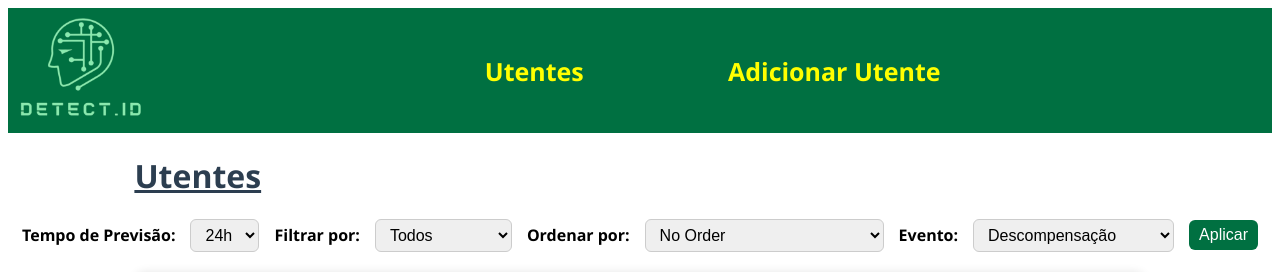
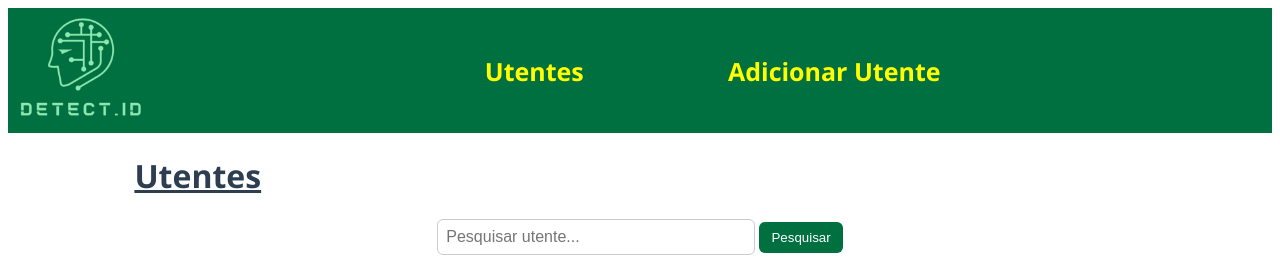
Before and after one commit to GoncaloCSilva/Detect-id, a Django app: page /utentes/listarUtentes in a window 1280 px wide. Shown: the top 272 px of the page. Run offline with Django 5.2, Linux system fonts and the light colour scheme; data that the repository does not hold is empty.

Commit message:
Pesquisa de Utentes

```diff
--- a/my_detectID/utentes/templates/details.html
+++ b/my_detectID/utentes/templates/details.html
@@ -137,7 +137,6 @@
     <p><span class="text-bold">Género:</span>
       {% if mymember.gender_concept_id == 1 %} Masculino {% else %} Feminino {% endif %}
     </p>
-    <p><span class="text-bold">Risco:</span> <i>TODO</i></p>
     <p><span class="text-bold">Data de Internamento:</span> {{ mycondition.condition_start_date }}</p>
     <p><span class="text-bold">Hora de Internamento:</span> {{ servico.0.visit_start_datetime.time|time:"H\hi" }}    </p>
     <p><span class="text-bold">Queixas de Entrada:</span>
--- a/my_detectID/utentes/templates/utentes.html
+++ b/my_detectID/utentes/templates/utentes.html
@@ -101,6 +101,14 @@
 </style>
 
 <h1 class="page-title">Utentes</h1>
+
+<form method="GET" action="{% url 'listarUtentes' %}" style="text-align: center; margin: 20px auto;">
+  <input type="text" name="search" placeholder="Pesquisar utente..." value="{{ request.GET.search }}" style="padding: 8px; width: 300px; border-radius: 6px; border: 1px solid #ccc; font-size: 1em;">
+  <input type="hidden" name="service" value="{{ service_filter }}">
+  <input type="hidden" name="event" value="{{ event_filter }}">
+  <input type="hidden" name="temp_prev" value="{{ temp_prev }}">
+  <button type="submit" style="padding: 8px 12px; background-color: #007041; color: white; border: none; border-radius: 6px; cursor: pointer;">Pesquisar</button>
+</form>
 
 
 <form method="GET" action="{% url 'listarUtentes' %}" class="filter-form">
--- a/my_detectID/utentes/views.py
+++ b/my_detectID/utentes/views.py
@@ -2,7 +2,6 @@ from django.shortcuts import render,redirect,get_object_or_404
 from django.http import HttpResponse
 from django.views.decorators.csrf import csrf_exempt
 from lifelines import KaplanMeierFitter
-
 from utentes.hd_utils import get_csv_data, get_kaplan_model
 from .models import *
 from django.template import loader
@@ -15,6 +14,8 @@ from decimal import Decimal
 from django.utils import timezone
 from .models import PersonExt, Measurement
 from django.shortcuts import render
+from django.db.models import Q
+
 
 
 
@@ -322,6 +323,7 @@ def listarUtentes(request):
     order_by = request.GET.get("order")
     event_filter = request.GET.get("event")
     temp_prev = request.GET.get("temp_prev")
+    search_query = request.GET.get('search')
 
     CARE_SITE_MAP = {
         1: "Urgência",
@@ -330,6 +332,15 @@ def listarUtentes(request):
     }
 
     utentes = PersonExt.objects.all()
+
+    if search_query:
+        utentes = utentes.filter(
+            Q(first_name__icontains=search_query) |
+            Q(last_name__icontains=search_query)
+        )
+    if not event_filter: event_filter = 1
+    if not temp_prev: temp_prev = 24
+
 
     # Filter by service
     if service_filter in CARE_SITE_MAP.values():
@@ -343,7 +354,7 @@ def listarUtentes(request):
     if order_by in ["first_name", "-first_name", "last_name", "-last_name", "birthday", "-birthday"]:
         utentes = utentes.order_by(order_by)
 
-    # Fetch latest measurements just like in `utentes`
+
     utentes_info = []
     for utente in utentes:
         last_measurements = {}
@@ -363,7 +374,7 @@ def listarUtentes(request):
                 .first()
             )
             last_measurements[key] = measurement.value_as_number if measurement else None
-
+            print("DEBUG!!!!!!", concept_id," ",measurement," ",event_filter)
             model = get_kaplan_model(concept_id,measurement.value_as_number,int(event_filter))
             prev = model.predict(tempo_utente + int(temp_prev))
 
```
